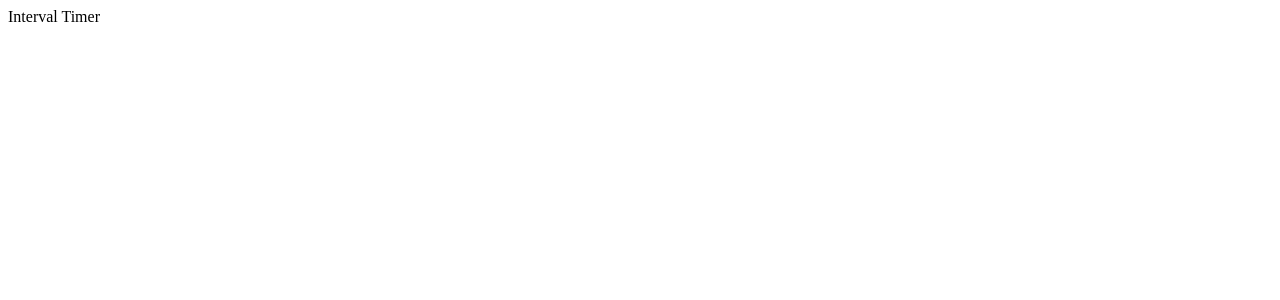
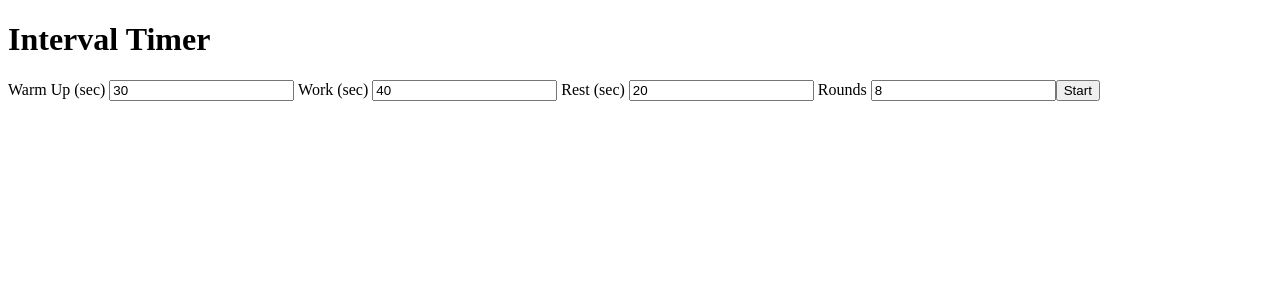
Before and after one commit to kiefferganza/intervals, a Nuxt app: page / in a window 1280 px wide. Shown: the top 300 px of the page. Built offline with nearby package versions, Linux system fonts and the light colour scheme.

Commit message:
feat: wire app root to switch between Setup and Timer screens

```diff
--- a/app.vue
+++ b/app.vue
@@ -1,3 +1,9 @@
+<script setup lang="ts">
+const { config } = useTimerConfig()
+const started = ref(false)
+</script>
+
 <template>
-  <div>Interval Timer</div>
+  <SetupScreen v-if="!started" @start="started = true" />
+  <TimerScreen v-else :config="{ ...config }" @exit="started = false" />
 </template>
```
